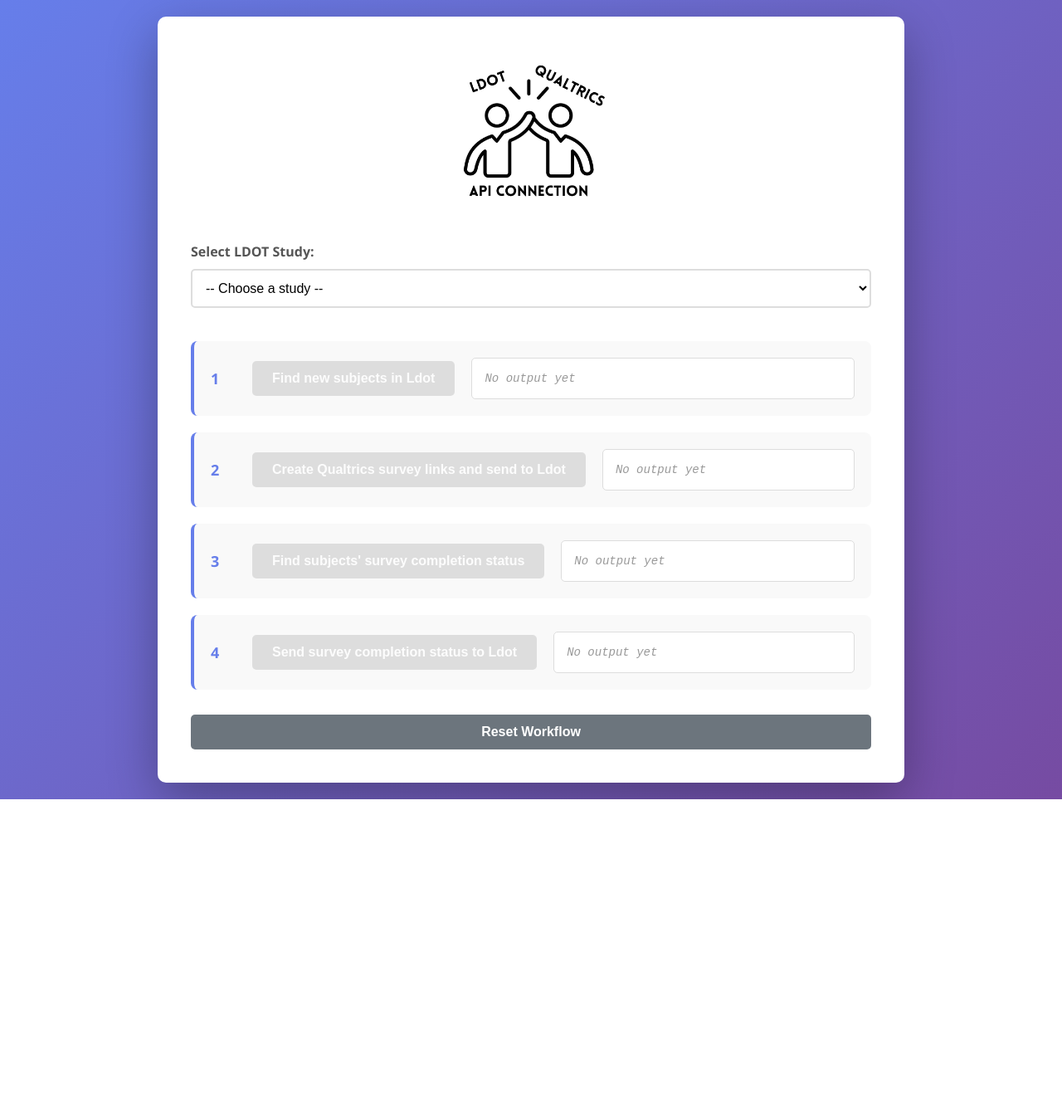
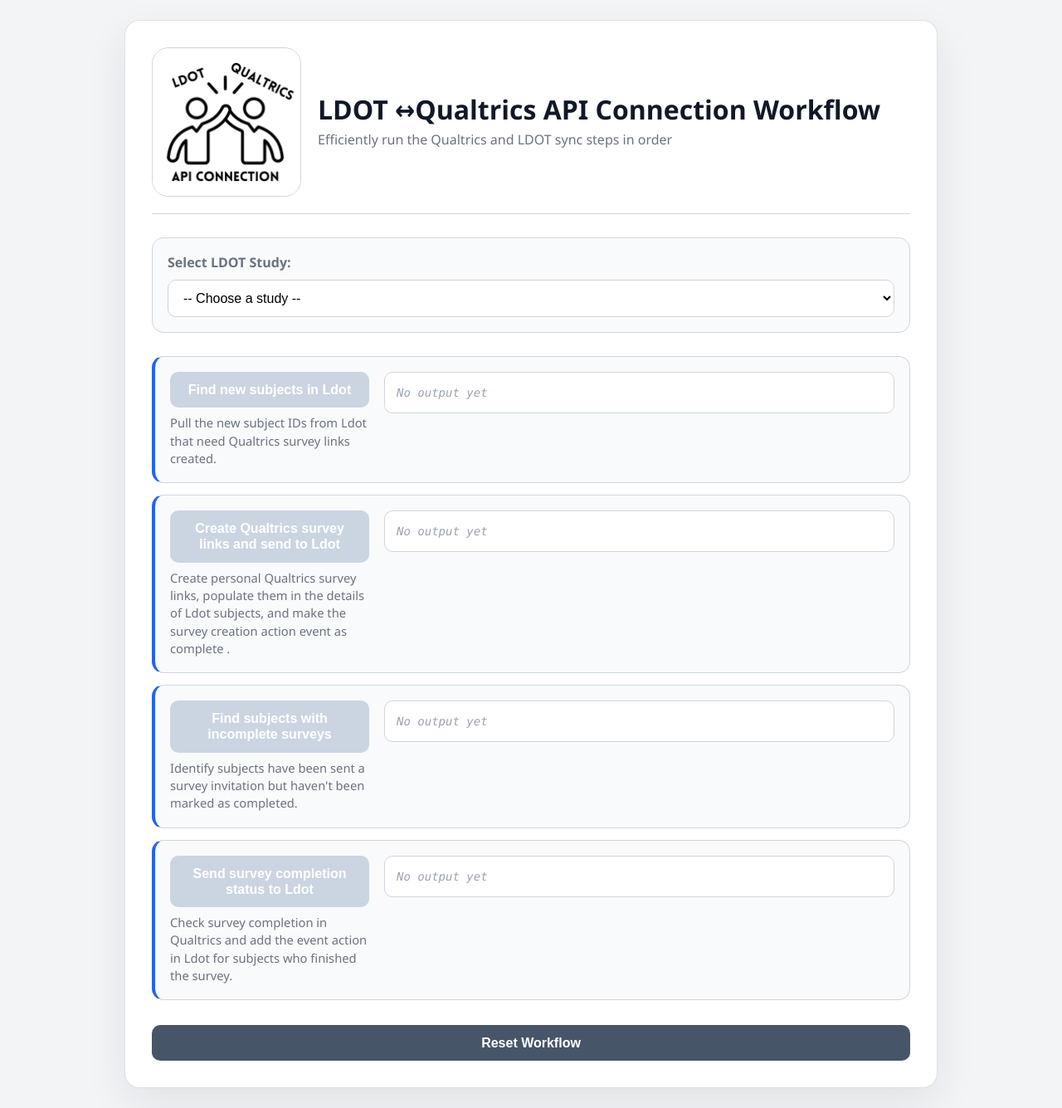
Before and after one commit to UtrechtUniversity/IRAS-Qualtircs-API-Scripts, a Flask app: page / in a window 1280 px wide. Shown: the whole page at 83% size. Before the commit the page ends 963 px from the top, so only its background shows below. Run offline with Flask 3, Linux system fonts and the light colour scheme; parts of the project's set-up code (start-up, migrations or seed data) failed here and were passed over.

Commit message:
Redesign frontend

```diff
--- a/study_configs.yaml
+++ b/study_configs.yaml
@@ -1,5 +1,5 @@
 LDOT-001:
-  name: PIAMA study
+  name: PIAMA
   ldot_variables:
     ldot_study_id: 5c9c6a47-c8d7-8142-a8c8-ccdcb8a8044b
     id_deelnemer_entity: 7f61b810-00ed-1d41-8a33-4164f25ebad0 # Entity ID for the participant entity in the study
--- a/templates/index.html
+++ b/templates/index.html
@@ -11,123 +11,208 @@
             box-sizing: border-box;
         }
 
+        :root {
+            --bg: #f3f4f6;
+            --surface: #ffffff;
+            --surface-soft: #f9fafb;
+            --text: #111827;
+            --muted: #6b7280;
+            --border: #d1d5db;
+            --primary: #2563eb;
+            --success: #16a34a;
+            --error: #dc2626;
+        }
+
         body {
             font-family: 'Segoe UI', Tahoma, Geneva, Verdana, sans-serif;
-            background: linear-gradient(135deg, #667eea 0%, #764ba2 100%);
+            background: var(--bg);
             min-height: 100vh;
-            padding: 20px;
+            padding: 24px;
+            color: var(--text);
         }
 
         .container {
-            max-width: 900px;
+            max-width: 980px;
             margin: 0 auto;
-            background: white;
-            border-radius: 10px;
-            box-shadow: 0 20px 60px rgba(0, 0, 0, 0.3);
-            padding: 40px;
+            background: var(--surface);
+            border-radius: 18px;
+            box-shadow: 0 18px 50px rgba(17, 24, 39, 0.08);
+            padding: 32px;
+            border: 1px solid rgba(209, 213, 219, 0.7);
         }
 
         h1 {
-            color: #333;
-            margin-bottom: 30px;
-            text-align: center;
+            color: var(--text);
+            margin: 0;
+            text-align: left;
+            font-size: 2rem;
+            line-height: 1.1;
+        }
+
+        .app-header {
+            display: flex;
+            align-items: center;
+            gap: 20px;
+            margin-bottom: 28px;
+            padding-bottom: 20px;
+            border-bottom: 1px solid var(--border);
+        }
+
+        .brand-mark {
+            width: 180px;
+            height: 180px;
+            border-radius: 20px;
+            background: #f8fafc;
+            border: 1px solid var(--border);
+            display: grid;
+            place-items: center;
+            flex: 0 0 auto;
+            overflow: hidden;
+        }
+
+        .brand-mark img {
+            width: 180px;
+            height: 180px;
+            object-fit: contain;
+        }
+
+        .title-block p {
+            color: var(--muted);
+            margin-top: 6px;
+            line-height: 1.5;
         }
 
         .study-selector {
-            margin-bottom: 40px;
+            margin-bottom: 28px;
+            padding: 18px;
+            background: var(--surface-soft);
+            border: 1px solid var(--border);
+            border-radius: 14px;
         }
 
         .study-selector label {
             display: block;
             font-weight: 600;
-            color: #555;
+            color: var(--muted);
             margin-bottom: 10px;
             font-size: 16px;
         }
 
         .study-selector select {
             width: 100%;
-            padding: 12px;
+            padding: 12px 14px;
             font-size: 16px;
-            border: 2px solid #ddd;
-            border-radius: 5px;
-            background-color: white;
+            border: 1px solid var(--border);
+            border-radius: 10px;
+            background-color: var(--surface);
             cursor: pointer;
-            transition: border-color 0.3s;
+            transition: border-color 0.2s, box-shadow 0.2s;
         }
 
         .study-selector select:hover,
         .study-selector select:focus {
-            border-color: #667eea;
+            border-color: var(--primary);
+            box-shadow: 0 0 0 3px rgba(37, 99, 235, 0.12);
             outline: none;
         }
 
         .workflow {
             display: flex;
             flex-direction: column;
-            gap: 20px;
+            gap: 14px;
         }
 
         .button-row {
-            display: flex;
-            align-items: center;
-            gap: 20px;
-            padding: 20px;
-            background: #f9f9f9;
-            border-radius: 8px;
-            border-left: 4px solid #667eea;
+            display: grid;
+            grid-template-columns: 240px minmax(0, 1fr);
+            grid-template-areas:
+                "action output"
+                "action output";
+            column-gap: 18px;
+            row-gap: 10px;
+            align-items: start;
+            padding: 18px;
+            background: var(--surface-soft);
+            border-radius: 14px;
+            border: 1px solid var(--border);
+            border-left: 4px solid var(--primary);
         }
 
         .button-row.completed {
-            border-left-color: #28a745;
-            background: #f0f8f0;
+            border-left-color: var(--success);
+            background: #f0fdf4;
         }
 
         .button-row.error {
-            border-left-color: #dc3545;
-            background: #f8f0f0;
+            border-left-color: var(--error);
+            background: #fef2f2;
         }
 
         button {
-            padding: 12px 24px;
+            padding: 12px 20px;
             font-size: 16px;
             border: none;
-            border-radius: 5px;
+            border-radius: 10px;
             cursor: pointer;
-            background-color: #667eea;
+            background-color: var(--primary);
             color: white;
             font-weight: 600;
-            transition: all 0.3s;
+            transition: background-color 0.2s, transform 0.2s, box-shadow 0.2s;
             min-width: 120px;
-            white-space: nowrap;
+            white-space: normal;
+            line-height: 1.2;
+            text-align: center;
         }
 
         button:hover:not(:disabled) {
-            background-color: #5568d3;
-            transform: translateY(-2px);
-            box-shadow: 0 5px 15px rgba(102, 126, 234, 0.4);
+            background-color: #1d4ed8;
+            transform: translateY(-1px);
+            box-shadow: 0 8px 18px rgba(37, 99, 235, 0.22);
         }
 
         button:disabled {
-            background-color: #ccc;
+            background-color: #cbd5e1;
             cursor: not-allowed;
-            opacity: 0.6;
         }
 
         button.loading {
-            background-color: #ffc107;
-            color: #333;
+            background-color: #f59e0b;
+            color: white;
+        }
+
+        .button-stack {
+            grid-area: action;
+            display: flex;
+            flex-direction: column;
+            gap: 8px;
+            align-items: flex-start;
+        }
+
+        .button-stack button {
+            width: 100%;
+            min-width: 0;
+            padding-inline: 14px;
+            white-space: normal;
+            overflow-wrap: anywhere;
+        }
+
+        .step-copy {
+            color: var(--muted);
+            font-size: 0.92rem;
+            line-height: 1.45;
+            max-width: 100%;
         }
 
         .output {
+            grid-area: output;
             flex: 1;
-            padding: 12px 15px;
+            padding: 12px 14px;
             background: white;
-            border-radius: 5px;
-            border: 1px solid #ddd;
-            font-family: 'Courier New', monospace;
+            border-radius: 10px;
+            border: 1px solid var(--border);
+            font-family: Consolas, 'Courier New', monospace;
             font-size: 14px;
-            color: #333;
+            color: var(--text);
             min-height: 50px;
             display: flex;
             align-items: center;
@@ -135,50 +220,101 @@
         }
 
         .output.empty {
-            color: #999;
+            color: #9ca3af;
             font-style: italic;
         }
 
         .output.success {
-            border-left: 3px solid #28a745;
-            background-color: #f0f8f0;
-            color: #155724;
+            border-left: 3px solid var(--success);
+            background-color: #f0fdf4;
+            color: #166534;
         }
 
         .output.error {
-            border-left: 3px solid #dc3545;
-            background-color: #f8f0f0;
-            color: #721c24;
+            border-left: 3px solid var(--error);
+            background-color: #fef2f2;
+            color: #991b1b;
         }
 
         .step-number {
             font-weight: bold;
-            color: #667eea;
+            color: var(--primary);
             font-size: 18px;
             min-width: 30px;
         }
 
         .button-row.completed .step-number {
-            color: #28a745;
+            color: var(--success);
         }
 
         .reset-button {
             margin-top: 30px;
             width: 100%;
-            background-color: #6c757d;
+            background-color: #475569;
             padding: 12px;
             font-size: 16px;
+            border-radius: 10px;
         }
 
         .reset-button:hover {
-            background-color: #5a6268;
+            background-color: #334155;
+        }
+
+        @media (max-width: 860px) {
+            .app-header {
+                flex-direction: column;
+                align-items: flex-start;
+            }
+
+            .button-row {
+                grid-template-columns: 1fr;
+                grid-template-areas:
+                    "action"
+                    "output";
+            }
+
+            button {
+                width: 100%;
+            }
+        }
+
+        @media (max-width: 540px) {
+            body {
+                padding: 12px;
+            }
+
+            .container {
+                padding: 18px;
+                border-radius: 16px;
+            }
+
+            .brand-mark {
+                width: 92px;
+                height: 92px;
+            }
+
+            .brand-mark img {
+                width: 76px;
+                height: 76px;
+            }
+
+            h1 {
+                font-size: 1.65rem;
+            }
         }
     </style>
 </head>
 <body>
     <div class="container">
-        <div style="text-align: center; margin-bottom: 30px;">
-            <img src="{{ url_for('static', filename='Ldot Qualtrics API connection.png') }}" alt="Ldot Qualtrics API connection" style="max-width: 200px;">
+        <div class="app-header">
+            <div class="brand-mark">
+                <!-- Make the logo bigger -->
+                <img src="{{ url_for('static', filename='Ldot Qualtrics API connection.png') }}" alt="Ldot Qualtrics API connection"/>
+            </div>
+            <div class="title-block">
+                <h1>LDOT ↔Qualtrics API Connection Workflow</h1>
+                <p>Efficiently run the Qualtrics and LDOT sync steps in order</p>
+            </div>
         </div>
 
         <div class="study-selector">
@@ -193,26 +329,34 @@
 
         <div class="workflow">
             <div class="button-row" id="row-1">
-                <span class="step-number">1</span>
-                <button id="btn-1" onclick="executeButton(1)" disabled>Find new subjects in Ldot</button>
+                <div class="button-stack">
+                    <button id="btn-1" onclick="executeButton(1)" disabled>Find new subjects in Ldot</button>
+                    <div class="step-copy">Pull the new subject IDs from Ldot that need Qualtrics survey links created.</div>
+                </div>
                 <div class="output empty" id="output-1">No output yet</div>
             </div>
 
             <div class="button-row" id="row-2">
-                <span class="step-number">2</span>
-                <button id="btn-2" onclick="executeButton(2)" disabled>Create Qualtrics survey links and send to Ldot</button>
+                <div class="button-stack">
+                    <button id="btn-2" onclick="executeButton(2)" disabled>Create Qualtrics survey links and send to Ldot</button>
+                    <div class="step-copy">Create personal Qualtrics survey links, populate them in the details of Ldot subjects, and make the survey creation action event as complete .</div>
+                </div>
                 <div class="output empty" id="output-2">No output yet</div>
             </div>
 
             <div class="button-row" id="row-3">
-                <span class="step-number">3</span>
-                <button id="btn-3" onclick="executeButton(3)" disabled>Find subjects' survey completion status</button>
+                <div class="button-stack">
+                    <button id="btn-3" onclick="executeButton(3)" disabled>Find subjects with incomplete surveys</button>
+                    <div class="step-copy">Identify subjects have been sent a survey invitation but haven't been marked as completed.</div>
+                </div>
                 <div class="output empty" id="output-3">No output yet</div>
             </div>
 
             <div class="button-row" id="row-4">
-                <span class="step-number">4</span>
-                <button id="btn-4" onclick="executeButton(4)" disabled>Send survey completion status to Ldot</button>
+                <div class="button-stack">
+                    <button id="btn-4" onclick="executeButton(4)" disabled>Send survey completion status to Ldot</button>
+                    <div class="step-copy">Check survey completion in Qualtrics and add the event action in Ldot for subjects who finished the survey.</div>
+                </div>
                 <div class="output empty" id="output-4">No output yet</div>
             </div>
         </div>
@@ -224,7 +368,7 @@
         const buttonLabels = {
             1: 'Find new subjects in Ldot',
             2: 'Create Qualtrics survey links and send to Ldot',
-            3: "Find subjects' survey completion status",
+            3: "Find subjects with incomplete surveys",
             4: 'Send survey completion status to Ldot'
         };
 
```
Also changed, not shown: new_ldot_workflows/__init__.py (deleted), 2 other files.
